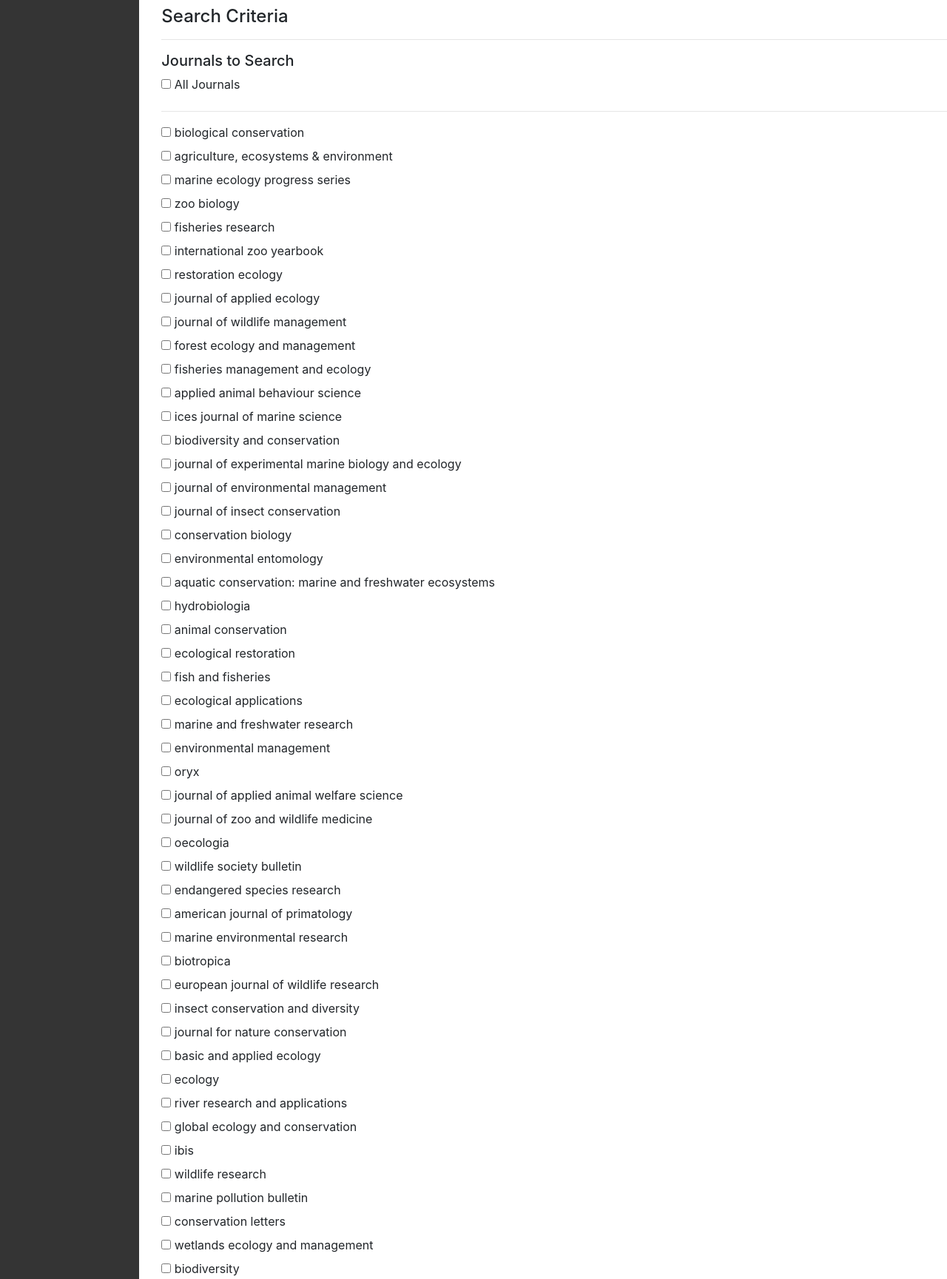
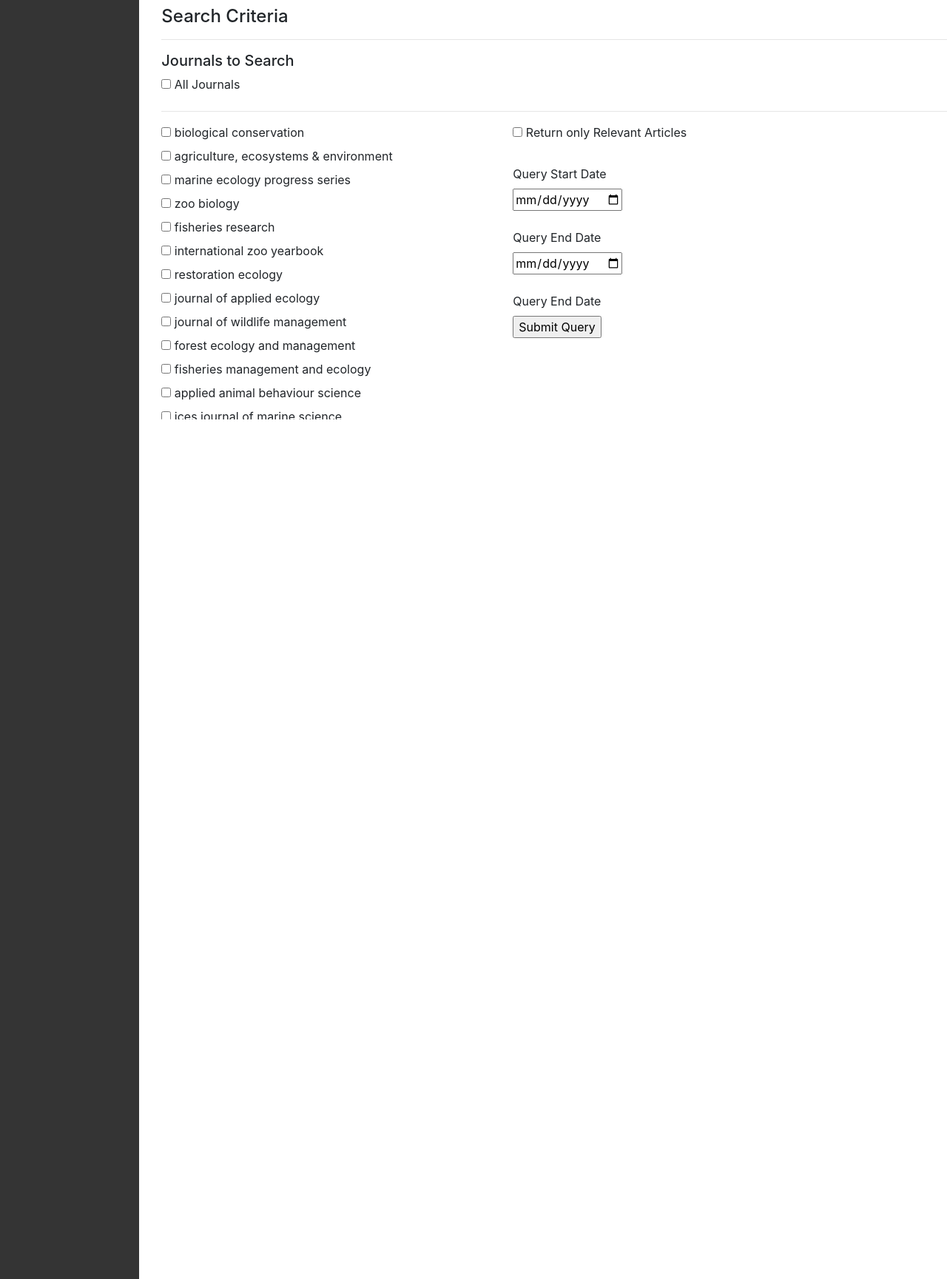
Before and after one commit to M4rukku/conservation_synthesis_github, a Flask app: page /search in a window 1280 px wide. Shown: the part 210-1939 px from the top of the page at 74% size. Run offline with Flask 2, Linux system fonts and the light colour scheme; some libraries are stand-ins or nearby versions.

Commit message:
Added Scrollable Interface to Website Start/End Date Selector and Submit Button

```diff
--- a/frontend/static/css/style.css
+++ b/frontend/static/css/style.css
@@ -4,6 +4,15 @@
 
 .nav-link {
     color: white !important;
+}
+
+.scroll {
+    width: 450px;
+    height: 400px;
+    background-color: white;
+    overflow-y: scroll;
+    text-align: left;
+    padding-left: 0px;
 }
 
 a:hover {
@@ -13,3 +22,12 @@ a:hover {
 h2 {
     margin-top: 20px !important;
 }
+
+#grid_wrapper{
+    display: flex;
+}
+#journal_selector {
+}
+#relevant_only_checkbox {
+    padding-left: 25px
+}
--- a/frontend/templates/search.html
+++ b/frontend/templates/search.html
@@ -5,7 +5,8 @@
     <div>
         {#this is for mocking purpose and would be remove in the future.#}
         This is the webpage where most of the data should be search for. <br>
-    The currently available options are just a search bar and a bunch of options. <br>
+        The currently available options are just a search bar and a bunch of
+        options. <br>
         The results would be returned (maybe) on results pages or here.<br>
         <br>
     </div>
@@ -19,12 +20,33 @@
                 <label for="all_journals">All Journals</label>
             </div>
             <hr>
+            <div id="grid_wrapper">
+                <div class="scroll" id="journal_selector">
                     {% for journal in journal_name %}
-        <div>
-        <input type="checkbox" id="{{journal}}">
+                        <input type="checkbox" id="{{ journal }}"/>
                         <label>{{ journal }}</label>
+                        <br/>
+                    {% endfor %}
                 </div>
-    {% endfor %}
+                <div id="relevant_only_checkbox">
+                    <input type="checkbox" id="relevant_only">
+                    <label for="relevant_only">Return only Relevant
+                        Articles</label>
+                    <br/>
+                    <br/>
+                    <label for="start_date">Query Start Date</label> <br/>
+                    <input id="start_date" type="date">
+                    <br/>
+                    <br/>
+                    <label for="end_date">Query End Date</label> <br/>
+                    <input id="end_date" type="date">
+                    <br/>
+                    <br/>
+                    <label for="submit_query">Query End Date</label> <br/>
+                    <input id="submit_query" type="submit" value="Submit Query">
+                    <br/>
+                </div>
+            </div>
         </form>
     </div>
 {% endblock %}
```
Lines whose indentation alone changed are shown as unchanged.
